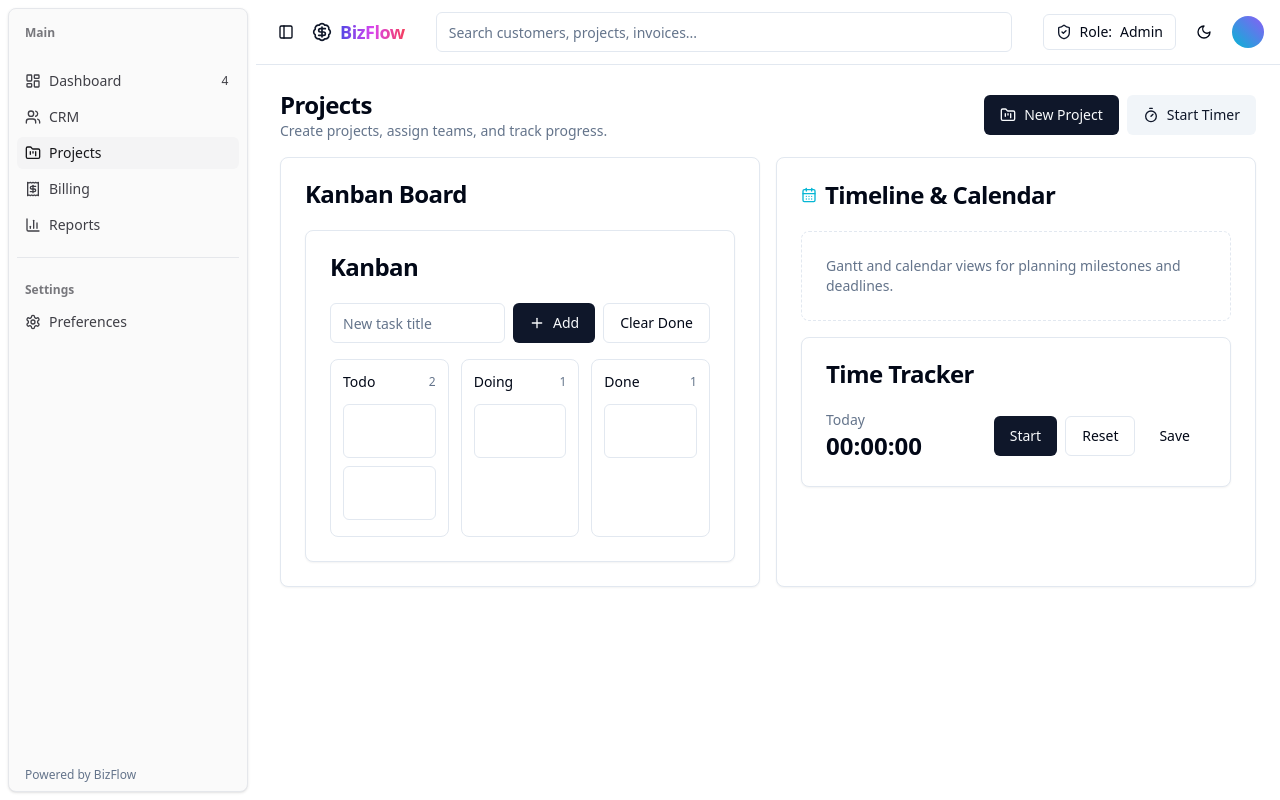
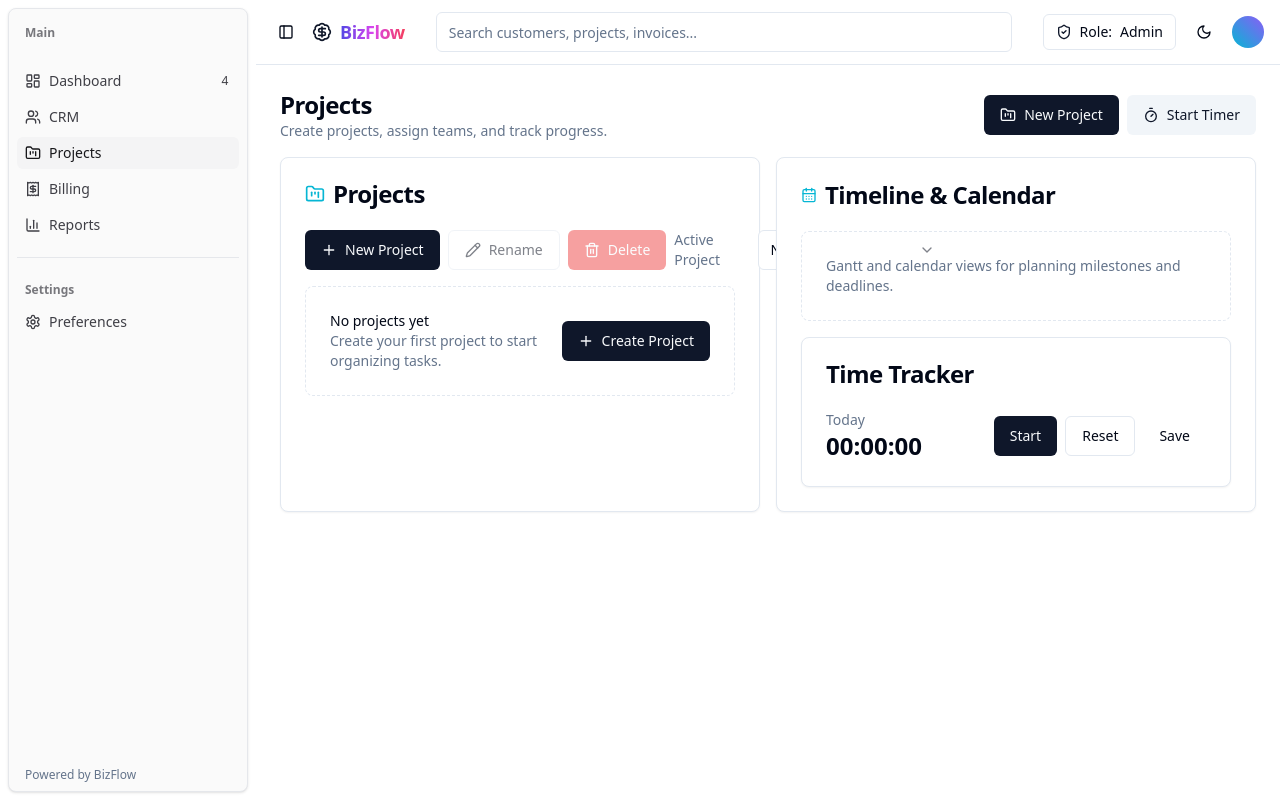
Before and after one commit to Sauravambuskar/BIZFlow-AI-Based-PMP-Software-, a React (Vite) app: page /projects in a window 1280 px wide. Built offline with nearby package versions, Linux system fonts and the light colour scheme.

Commit message:
[dyad] Projects upgraded with multi-project manager and per-project Kanban - wrote 4 file(s)

```diff
--- a/src/components/projects/KanbanBoard.tsx
+++ b/src/components/projects/KanbanBoard.tsx
@@ -13,6 +13,11 @@ type Columns = "todo" | "doing" | "done";
 type BoardState = Record<Columns, Task[]>;
 
 const LS_KEY = "bizflow_kanban";
+
+type KanbanBoardProps = {
+  storageKey?: string;
+  title?: string;
+};
 
 const initialState: BoardState = {
   todo: [
@@ -90,17 +95,18 @@ const Column: React.FC<{
   );
 };
 
-const KanbanBoard: React.FC = () => {
+const KanbanBoard: React.FC<KanbanBoardProps> = ({ storageKey, title }) => {
+  const key = storageKey ?? LS_KEY;
   const [board, setBoard] = React.useState<BoardState>(() => {
-    const raw = localStorage.getItem(LS_KEY);
+    const raw = localStorage.getItem(key);
     return raw ? (JSON.parse(raw) as BoardState) : initialState;
   });
   const [newTitle, setNewTitle] = React.useState("");
   const [editingId, setEditingId] = React.useState<string | null>(null);
 
   React.useEffect(() => {
-    localStorage.setItem(LS_KEY, JSON.stringify(board));
-  }, [board]);
+    localStorage.setItem(key, JSON.stringify(board));
+  }, [board, key]);
 
   const moveTask = (taskId: string, from: Columns, to: Columns) => {
     if (from === to) return;
@@ -159,7 +165,7 @@ const KanbanBoard: React.FC = () => {
   return (
     <Card>
       <CardHeader>
-        <CardTitle>Kanban</CardTitle>
+        <CardTitle>{title ?? "Kanban"}</CardTitle>
       </CardHeader>
       <CardContent className="space-y-4">
         <div className="flex items-center gap-2">
--- /dev/null
+++ b/src/components/projects/ProjectEditorDialog.tsx
@@ -0,0 +1,71 @@
+"use client";
+
+import React from "react";
+import { Dialog, DialogContent, DialogFooter, DialogHeader, DialogTitle } from "@/components/ui/dialog";
+import { Input } from "@/components/ui/input";
+import { Button } from "@/components/ui/button";
+import { Textarea } from "@/components/ui/textarea";
+
+type ProjectEditorDialogProps = {
+  open: boolean;
+  initialName?: string;
+  initialDescription?: string;
+  onOpenChange: (open: boolean) => void;
+  onSave: (name: string, description: string) => void;
+  title?: string;
+};
+
+const ProjectEditorDialog: React.FC<ProjectEditorDialogProps> = ({
+  open,
+  initialName = "",
+  initialDescription = "",
+  onOpenChange,
+  onSave,
+  title = "New Project",
+}) => {
+  const [name, setName] = React.useState(initialName);
+  const [description, setDescription] = React.useState(initialDescription);
+
+  React.useEffect(() => {
+    if (open) {
+      setName(initialName);
+      setDescription(initialDescription);
+    }
+  }, [open, initialName, initialDescription]);
+
+  const canSave = name.trim().length > 0;
+
+  return (
+    <Dialog open={open} onOpenChange={onOpenChange}>
+      <DialogContent className="sm:max-w-md">
+        <DialogHeader>
+          <DialogTitle>{title}</DialogTitle>
+        </DialogHeader>
+        <div className="space-y-3 py-2">
+          <Input
+            autoFocus
+            placeholder="Project name"
+            value={name}
+            onChange={(e) => setName(e.target.value)}
+          />
+          <Textarea
+            placeholder="Description (optional)"
+            value={description}
+            onChange={(e) => setDescription(e.target.value)}
+            className="min-h-[80px]"
+          />
+        </div>
+        <DialogFooter className="gap-2">
+          <Button variant="ghost" onClick={() => onOpenChange(false)}>
+            Cancel
+          </Button>
+          <Button disabled={!canSave} onClick={() => onSave(name.trim(), description.trim())}>
+            Save
+          </Button>
+        </DialogFooter>
+      </DialogContent>
+    </Dialog>
+  );
+};
+
+export default ProjectEditorDialog;
--- /dev/null
+++ b/src/components/projects/ProjectsManager.tsx
@@ -0,0 +1,194 @@
+"use client";
+
+import React from "react";
+import { Card, CardContent, CardHeader, CardTitle } from "@/components/ui/card";
+import { Button } from "@/components/ui/button";
+import { Select, SelectContent, SelectItem, SelectTrigger, SelectValue } from "@/components/ui/select";
+import { AlertDialog, AlertDialogAction, AlertDialogCancel, AlertDialogContent, AlertDialogDescription, AlertDialogFooter, AlertDialogHeader, AlertDialogTitle } from "@/components/ui/alert-dialog";
+import { Plus, Pencil, Trash2, FolderKanban } from "lucide-react";
+import { showSuccess } from "@/utils/toast";
+import KanbanBoard from "./KanbanBoard";
+import ProjectEditorDialog from "./ProjectEditorDialog";
+
+type Project = {
+  id: string;
+  name: string;
+  description?: string;
+  createdAt: string;
+};
+
+const PROJECTS_LS_KEY = "bizflow_projects_v1";
+const boardKey = (projectId: string) => `bizflow_kanban_${projectId}`;
+
+const ProjectsManager: React.FC = () => {
+  const [projects, setProjects] = React.useState<Project[]>(() => {
+    const raw = localStorage.getItem(PROJECTS_LS_KEY);
+    return raw ? (JSON.parse(raw) as Project[]) : [];
+  });
+  const [selectedId, setSelectedId] = React.useState<string | null>(() => {
+    const raw = localStorage.getItem(`${PROJECTS_LS_KEY}_selected`);
+    return raw ?? (null as string | null);
+  });
+
+  const [newOpen, setNewOpen] = React.useState(false);
+  const [editOpen, setEditOpen] = React.useState(false);
+  const [confirmOpen, setConfirmOpen] = React.useState(false);
+
+  React.useEffect(() => {
+    localStorage.setItem(PROJECTS_LS_KEY, JSON.stringify(projects));
+  }, [projects]);
+
+  React.useEffect(() => {
+    if (selectedId) localStorage.setItem(`${PROJECTS_LS_KEY}_selected`, selectedId);
+  }, [selectedId]);
+
+  const selectedProject = projects.find((p) => p.id === selectedId) ?? null;
+
+  const createProject = (name: string, description: string) => {
+    const p: Project = { id: `${Date.now()}`, name, description, createdAt: new Date().toISOString() };
+    setProjects((prev) => [p, ...prev]);
+    setSelectedId(p.id);
+    showSuccess("Project created");
+    setNewOpen(false);
+  };
+
+  const updateProject = (name: string, description: string) => {
+    if (!selectedProject) return;
+    setProjects((prev) => prev.map((p) => (p.id === selectedProject.id ? { ...p, name, description } : p)));
+    showSuccess("Project updated");
+    setEditOpen(false);
+  };
+
+  const deleteProject = () => {
+    if (!selectedProject) return;
+    const id = selectedProject.id;
+    setProjects((prev) => prev.filter((p) => p.id !== id));
+    if (selectedId === id) setSelectedId(projects.find((p) => p.id !== id)?.id ?? null);
+    // Remove its board data
+    localStorage.removeItem(boardKey(id));
+    setConfirmOpen(false);
+    showSuccess("Project deleted");
+  };
+
+  const emptyState = projects.length === 0;
+
+  return (
+    <Card>
+      <CardHeader>
+        <CardTitle className="flex items-center gap-2">
+          <FolderKanban className="h-5 w-5 text-cyan-500" />
+          Projects
+        </CardTitle>
+      </CardHeader>
+      <CardContent className="space-y-4">
+        {/* Toolbar */}
+        <div className="flex flex-col gap-2 sm:flex-row sm:items-center sm:justify-between">
+          <div className="flex items-center gap-2">
+            <Button onClick={() => setNewOpen(true)}>
+              <Plus className="h-4 w-4" />
+              New Project
+            </Button>
+            <Button
+              variant="outline"
+              onClick={() => setEditOpen(true)}
+              disabled={!selectedProject}
+            >
+              <Pencil className="h-4 w-4" />
+              Rename
+            </Button>
+            <Button
+              variant="destructive"
+              onClick={() => setConfirmOpen(true)}
+              disabled={!selectedProject}
+            >
+              <Trash2 className="h-4 w-4" />
+              Delete
+            </Button>
+          </div>
+          <div className="flex items-center gap-2">
+            <span className="text-sm text-muted-foreground">Active Project</span>
+            <Select
+              value={selectedId ?? undefined}
+              onValueChange={(v) => setSelectedId(v)}
+            >
+              <SelectTrigger className="w-[220px]">
+                <SelectValue placeholder={emptyState ? "No projects" : "Select a project"} />
+              </SelectTrigger>
+              <SelectContent>
+                {projects.map((p) => (
+                  <SelectItem key={p.id} value={p.id}>
+                    {p.name}
+                  </SelectItem>
+                ))}
+              </SelectContent>
+            </Select>
+          </div>
+        </div>
+
+        {/* Details */}
+        {selectedProject ? (
+          <div className="space-y-3">
+            {selectedProject.description && (
+              <div className="rounded-md border bg-muted/20 p-3 text-sm text-muted-foreground">
+                {selectedProject.description}
+              </div>
+            )}
+            <KanbanBoard
+              storageKey={boardKey(selectedProject.id)}
+              title={`${selectedProject.name} Board`}
+            />
+          </div>
+        ) : (
+          <div className="rounded-lg border border-dashed p-6 text-sm text-muted-foreground">
+            {emptyState ? (
+              <div className="flex flex-col items-start gap-3 sm:flex-row sm:items-center sm:justify-between">
+                <div>
+                  <div className="font-medium text-foreground">No projects yet</div>
+                  <div>Create your first project to start organizing tasks.</div>
+                </div>
+                <Button onClick={() => setNewOpen(true)}>
+                  <Plus className="h-4 w-4" />
+                  Create Project
+                </Button>
+              </div>
+            ) : (
+              "Select a project to view its board."
+            )}
+          </div>
+        )}
+
+        {/* Dialogs */}
+        <ProjectEditorDialog
+          open={newOpen}
+          onOpenChange={setNewOpen}
+          onSave={createProject}
+          title="New Project"
+        />
+        <ProjectEditorDialog
+          open={editOpen}
+          onOpenChange={setEditOpen}
+          onSave={updateProject}
+          title="Rename Project"
+          initialName={selectedProject?.name ?? ""}
+          initialDescription={selectedProject?.description ?? ""}
+        />
+        <AlertDialog open={confirmOpen} onOpenChange={setConfirmOpen}>
+          <AlertDialogContent>
+            <AlertDialogHeader>
+              <AlertDialogTitle>Delete this project?</AlertDialogTitle>
+              <AlertDialogDescription>
+                This will remove the project and its board from your browser storage. This action cannot be undone.
+              </AlertDialogDescription>
+            </AlertDialogHeader>
+            <AlertDialogFooter>
+              <AlertDialogCancel>Cancel</AlertDialogCancel>
+              <AlertDialogAction onClick={deleteProject}>Delete</AlertDialogAction>
+            </AlertDialogFooter>
+          </AlertDialogContent>
+        </AlertDialog>
+      </CardContent>
+    </Card>
+  );
+};
+
+export default ProjectsManager;
--- a/src/pages/Projects.tsx
+++ b/src/pages/Projects.tsx
@@ -6,7 +6,7 @@ import { Card, CardContent, CardHeader, CardTitle } from "@/components/ui/card";
 import { Button } from "@/components/ui/button";
 import { FolderKanban, CalendarDays, Timer } from "lucide-react";
 import { showSuccess } from "@/utils/toast";
-import KanbanBoard from "@/components/projects/KanbanBoard";
+import ProjectsManager from "@/components/projects/ProjectsManager";
 import TimesheetTimer from "@/components/timers/TimesheetTimer";
 
 const Projects: React.FC = () => {
@@ -31,14 +31,7 @@ const Projects: React.FC = () => {
         </div>
 
         <div className="grid gap-4 md:grid-cols-2">
-          <Card>
-            <CardHeader>
-              <CardTitle>Kanban Board</CardTitle>
-            </CardHeader>
-            <CardContent className="space-y-3">
-              <KanbanBoard />
-            </CardContent>
-          </Card>
+          <ProjectsManager />
 
           <Card>
             <CardHeader>
```
